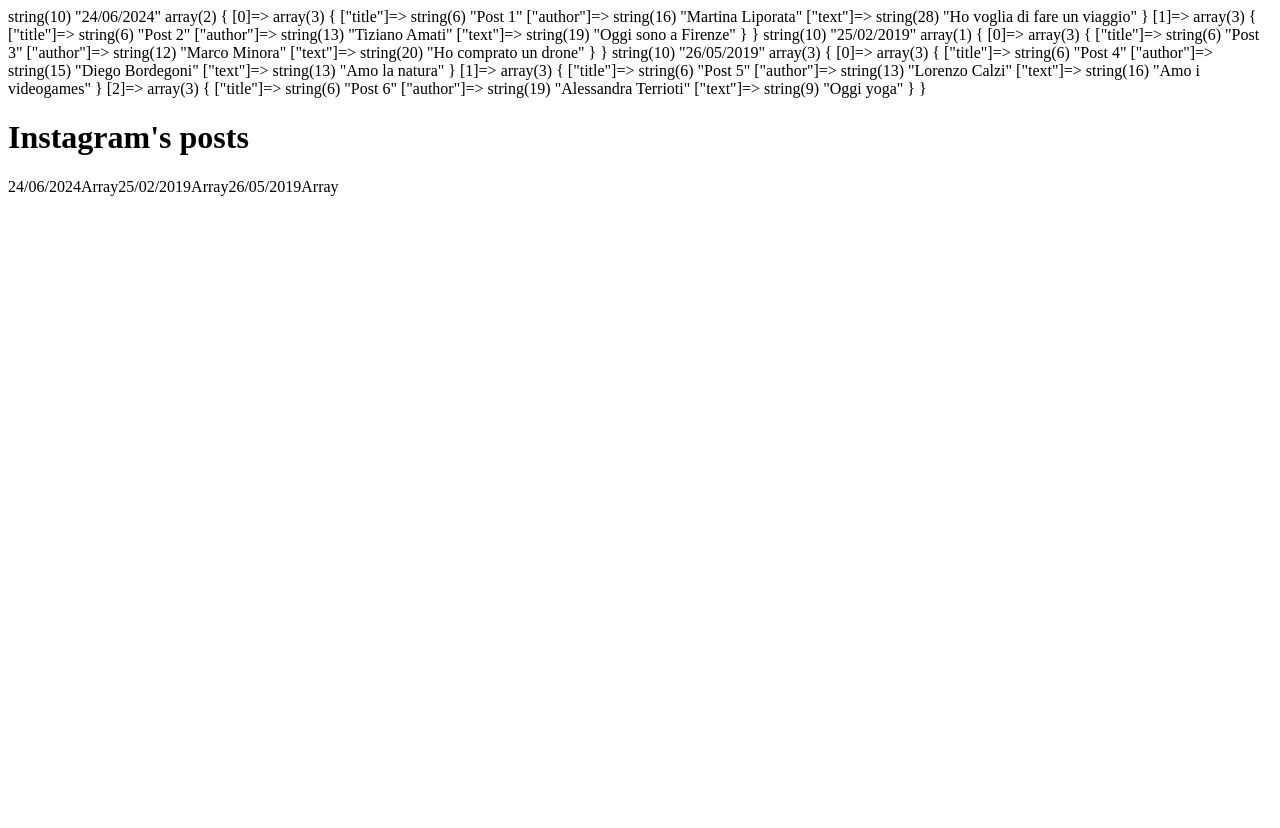
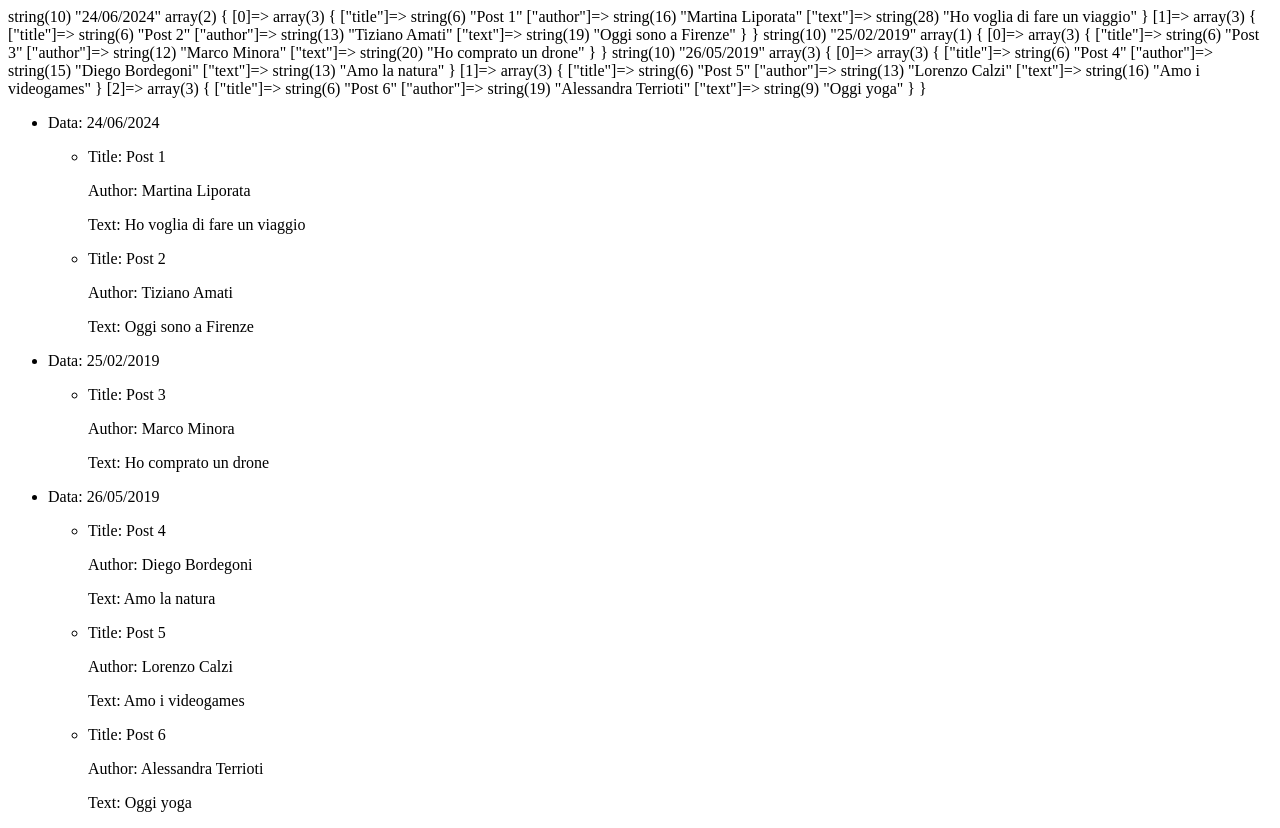
Before and after one commit to martinaliporata/php-snacks-b1, a PHP site: page / in a window 1280 px wide. Before the commit the page ends 196 px from the top, so only its background shows below. Run offline with PHP 8.4, Linux system fonts and the light colour scheme.

Commit message:
implementing foreach snack3

```diff
--- a/Snack 3/index.php
+++ b/Snack 3/index.php
@@ -54,16 +54,22 @@ foreach ($posts as $post => $value) {
 </head>
 <body>
     <main>
-        <h1>
-            Instagram's posts
-        </h1>
-        <p>
-        <?php
-            foreach ($posts as $post => $value) {
-                echo $post, $value;
-            }
-        ?>
-        </p>
+        <ul>
+            <?php foreach($posts as $key => $data) { ?>
+            <li>
+                Data: <?php echo $key ?>
+                <ul>
+                    <?php foreach($data as $singlePost) { ?>
+                    <li>
+                        <p> Title: <?php echo $singlePost['title']; ?> </p>
+                        <p> Author: <?php echo $singlePost['author']; ?> </p>
+                        <p> Text: <?php echo $singlePost['text']; ?> </p>
+                    </li>
+                    <?php } ?>
+                </ul>
+            </li>
+            <?php } ?>
+        </ul>
     </main>
 </body>
 </html>
--- a/Snack 5/index.php
+++ b/Snack 5/index.php
@@ -9,7 +9,7 @@
         "I have a dream that one day every valley shall be exalted, every hill and mountain shall be made low, the rough places will be made plain, and the crooked places will be made straight, and the glory of the Lord shall be revealed, and all flesh shall see it together."
     ];
     echo ($paragraph);
-    explode
-    str_split
-    array_chunk
+    // explode
+    // str_split
+    // array_chunk
 ?>
```
